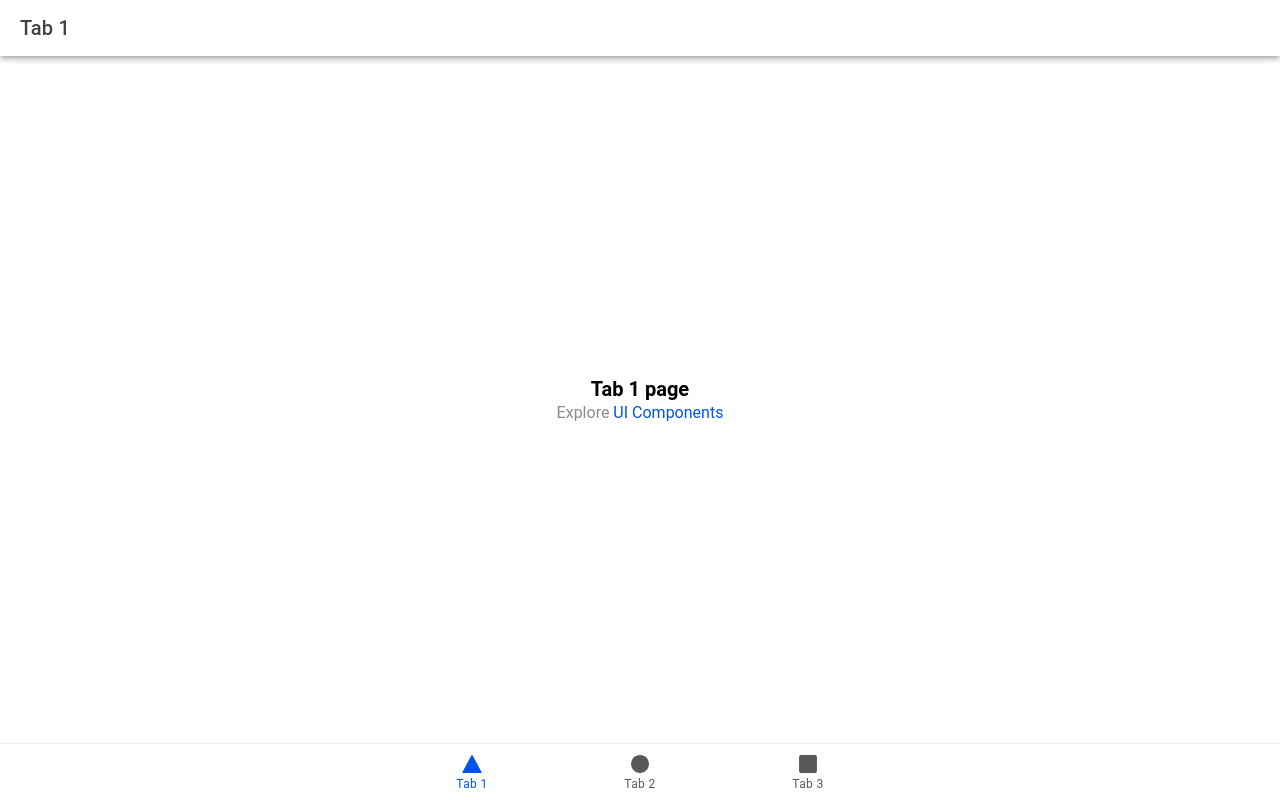
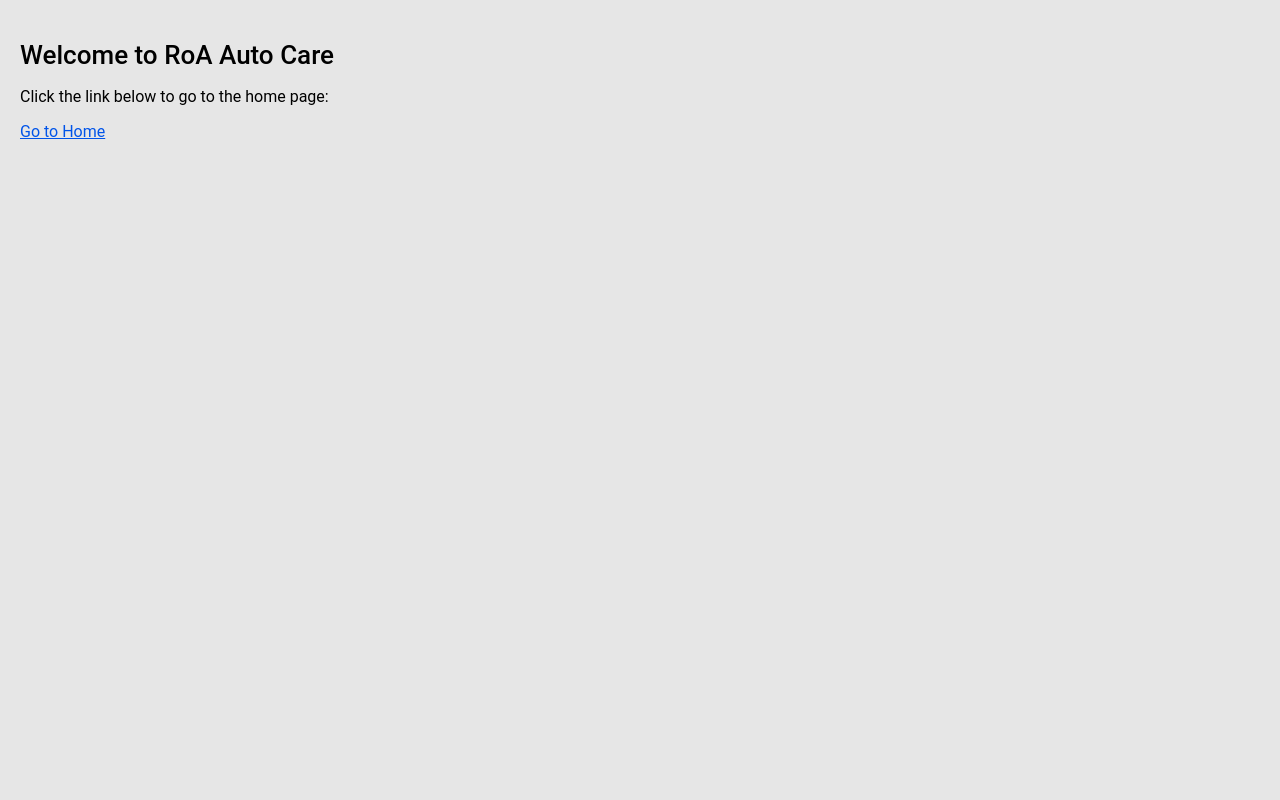
Before and after one commit to jvcByte/auto_care, a React (Vite) app: page / in a window 1280 px wide. Before the commit this address led to /tab1. Built offline with nearby package versions, Linux system fonts and the light colour scheme.

Commit message:
Major Refactor: refact app template for purpose

```diff
--- a/src/App.tsx
+++ b/src/App.tsx
@@ -1,19 +1,9 @@
-import { Redirect, Route } from 'react-router-dom';
+// import { Link } from 'react-router-dom';
 import {
   IonApp,
-  IonIcon,
-  IonLabel,
-  IonRouterOutlet,
-  IonTabBar,
-  IonTabButton,
-  IonTabs,
+  IonContent,
   setupIonicReact
 } from '@ionic/react';
-import { IonReactRouter } from '@ionic/react-router';
-import { ellipse, square, triangle } from 'ionicons/icons';
-import Tab1 from './pages/Tab1';
-import Tab2 from './pages/Tab2';
-import Tab3 from './pages/Tab3';
 
 /* Core CSS required for Ionic components to work properly */
 import '@ionic/react/css/core.css';
@@ -44,42 +34,28 @@ import '@ionic/react/css/palettes/dark.system.css';
 
 /* Theme variables */
 import './theme/variables.css';
+import { Link, Route, Switch } from 'react-router-dom';
+import { IonReactRouter } from '@ionic/react-router';
+import Home from './pages/home';
 
 setupIonicReact();
 
 const App: React.FC = () => (
   <IonApp>
+
     <IonReactRouter>
-      <IonTabs>
-        <IonRouterOutlet>
-          <Route exact path="/tab1">
-            <Tab1 />
+      <IonContent>
+        <Switch>
+          <Route path="/home" component={Home} />
+          <Route exact path="/">
+            <div style={{ padding: '20px' }}>
+              <h1>Welcome to RoA Auto Care</h1>
+              <p>Click the link below to go to the home page:</p>
+              <Link to="/home">Go to Home</Link>
+            </div>
           </Route>
-          <Route exact path="/tab2">
-            <Tab2 />
-          </Route>
-          <Route path="/tab3">
-            <Tab3 />
-          </Route>
-          <Route exact path="/">
-            <Redirect to="/tab1" />
-          </Route>
-        </IonRouterOutlet>
-        <IonTabBar slot="bottom">
-          <IonTabButton tab="tab1" href="/tab1">
-            <IonIcon aria-hidden="true" icon={triangle} />
-            <IonLabel>Tab 1</IonLabel>
-          </IonTabButton>
-          <IonTabButton tab="tab2" href="/tab2">
-            <IonIcon aria-hidden="true" icon={ellipse} />
-            <IonLabel>Tab 2</IonLabel>
-          </IonTabButton>
-          <IonTabButton tab="tab3" href="/tab3">
-            <IonIcon aria-hidden="true" icon={square} />
-            <IonLabel>Tab 3</IonLabel>
-          </IonTabButton>
-        </IonTabBar>
-      </IonTabs>
+        </Switch>
+      </IonContent>
     </IonReactRouter>
   </IonApp>
 );
--- /dev/null
+++ b/src/pages/home.tsx
@@ -0,0 +1,54 @@
+import { Route, Redirect } from 'react-router-dom';
+import {
+  IonContent,
+  IonIcon,
+  IonLabel,
+  IonPage,
+  IonRouterOutlet,
+  IonTabBar,
+  IonTabButton,
+  IonTabs,
+} from '@ionic/react';
+import { ellipse, square, triangle } from 'ionicons/icons';
+import Tab1 from './users/tab1/Tab1';
+import Tab2 from './users/tab2/Tab2';
+import Tab3 from './users/tab3/Tab3';
+
+const Home: React.FC = () => (
+  <IonPage>
+    <IonContent>
+      <IonTabs>
+        <IonRouterOutlet>
+          <Route exact path="/home/tab1">
+            <Tab1 />
+          </Route>
+          <Route exact path="/home/tab2">
+            <Tab2 />
+          </Route>
+          <Route exact path="/home/tab3">
+            <Tab3 />
+          </Route>
+          <Route exact path="/home">
+            <Redirect to="/home/tab1" />
+          </Route>
+        </IonRouterOutlet>
+        <IonTabBar slot="bottom">
+          <IonTabButton tab="tab1" href="/home/tab1">
+            <IonIcon aria-hidden="true" icon={triangle} />
+            <IonLabel>Tab 1</IonLabel>
+          </IonTabButton>
+          <IonTabButton tab="tab2" href="/home/tab2">
+            <IonIcon aria-hidden="true" icon={ellipse} />
+            <IonLabel>Tab 2</IonLabel>
+          </IonTabButton>
+          <IonTabButton tab="tab3" href="/home/tab3">
+            <IonIcon aria-hidden="true" icon={square} />
+            <IonLabel>Tab 3</IonLabel>
+          </IonTabButton>
+        </IonTabBar>
+      </IonTabs>
+    </IonContent>
+  </IonPage>
+);
+
+export default Home;
--- a/src/pages/Tab1.tsx
+++ b/src/pages/users/tab1/Tab1.tsx
@@ -1,5 +1,5 @@
 import { IonContent, IonHeader, IonPage, IonTitle, IonToolbar } from '@ionic/react';
-import ExploreContainer from '../components/ExploreContainer';
+import ExploreContainer from '../../../components/ExploreContainer/ExploreContainer';
 import './Tab1.css';
 
 const Tab1: React.FC = () => {
--- a/src/pages/Tab2.tsx
+++ b/src/pages/users/tab2/Tab2.tsx
@@ -1,5 +1,5 @@
 import { IonContent, IonHeader, IonPage, IonTitle, IonToolbar } from '@ionic/react';
-import ExploreContainer from '../components/ExploreContainer';
+import ExploreContainer from '../../../components/ExploreContainer/ExploreContainer';
 import './Tab2.css';
 
 const Tab2: React.FC = () => {
--- a/src/pages/Tab3.tsx
+++ b/src/pages/users/tab3/Tab3.tsx
@@ -1,5 +1,5 @@
 import { IonContent, IonHeader, IonPage, IonTitle, IonToolbar } from '@ionic/react';
-import ExploreContainer from '../components/ExploreContainer';
+import ExploreContainer from '../../../components/ExploreContainer/ExploreContainer';
 import './Tab3.css';
 
 const Tab3: React.FC = () => {
--- a/src/theme/variables.css
+++ b/src/theme/variables.css
@@ -1,2 +1,79 @@
-/* For information on how to create your own theme, please see:
-http://ionicframework.com/docs/theming/ */
+/* Ionic Variables and Theming
+ * ---------------------------------------------------------------
+ * Any overrides to theme variables should be placed in this file.
+ * For more information, please see:
+ * http://ionicframework.com/docs/theming/
+ */
+
+:root {
+	--ion-background-color: #ffffff;
+	--ion-background-color-rgb: 255,255,255;
+
+	--ion-text-color: #000000;
+	--ion-text-color-rgb: 0,0,0;
+
+	--ion-text-color-step-50: #0d0d0d;
+	--ion-text-color-step-100: #1a1a1a;
+	--ion-text-color-step-150: #262626;
+	--ion-text-color-step-200: #333333;
+	--ion-text-color-step-250: #404040;
+	--ion-text-color-step-300: #4d4d4d;
+	--ion-text-color-step-350: #595959;
+	--ion-text-color-step-400: #666666;
+	--ion-text-color-step-450: #737373;
+	--ion-text-color-step-500: #808080;
+	--ion-text-color-step-550: #8c8c8c;
+	--ion-text-color-step-600: #999999;
+	--ion-text-color-step-650: #a6a6a6;
+	--ion-text-color-step-700: #b3b3b3;
+	--ion-text-color-step-750: #bfbfbf;
+	--ion-text-color-step-800: #cccccc;
+	--ion-text-color-step-850: #d9d9d9;
+	--ion-text-color-step-900: #e6e6e6;
+	--ion-text-color-step-950: #f2f2f2;
+
+	--ion-background-color-step-50: #f2f2f2;
+	--ion-background-color-step-100: #e6e6e6;
+	--ion-background-color-step-150: #d9d9d9;
+	--ion-background-color-step-200: #cccccc;
+	--ion-background-color-step-250: #bfbfbf;
+	--ion-background-color-step-300: #b3b3b3;
+	--ion-background-color-step-350: #a6a6a6;
+	--ion-background-color-step-400: #999999;
+	--ion-background-color-step-450: #8c8c8c;
+	--ion-background-color-step-500: #808080;
+	--ion-background-color-step-550: #737373;
+	--ion-background-color-step-600: #666666;
+	--ion-background-color-step-650: #595959;
+	--ion-background-color-step-700: #4d4d4d;
+	--ion-background-color-step-750: #404040;
+	--ion-background-color-step-800: #333333;
+	--ion-background-color-step-850: #262626;
+	--ion-background-color-step-900: #191919;
+	--ion-background-color-step-950: #0d0d0d;
+
+	/* This sets a different item border color for the default theme on ios and md */
+	--ion-item-border-color: var(--ion-background-color-step-200);
+}
+
+/* This sets a different background and item background for the default theme on ios */
+:root.ios {
+  --ion-background-color: var(--ion-background-color-step-50, #f2f2f6);
+  --ion-toolbar-background: var(--ion-background-color);
+  --ion-item-background: #fff;
+}
+
+/* This sets a different background and item background for the default theme on md */
+:root.md {
+  --ion-background-color: var(--ion-background-color-step-100, #f9f9f9);
+  --ion-toolbar-background: var(--ion-background-color);
+  --ion-item-background: #fff;
+}
+
+/* This sets a different item background when dark mode is enabled on ios and md */
+@media (prefers-color-scheme: dark) {
+  :root.ios,
+  :root.md {
+    --ion-item-background: #1c1c1d;
+  }
+}
```
Also changed, not shown: src/components/ExploreContainer/ExploreContainer.css (renamed from src/components/ExploreContainer.css), src/components/ExploreContainer/ExploreContainer.tsx (renamed from src/components/ExploreContainer.tsx), src/pages/users/tab1/Tab1.css (added), src/pages/users/tab2/Tab2.css (added), src/pages/users/tab3/Tab3.css (added).
